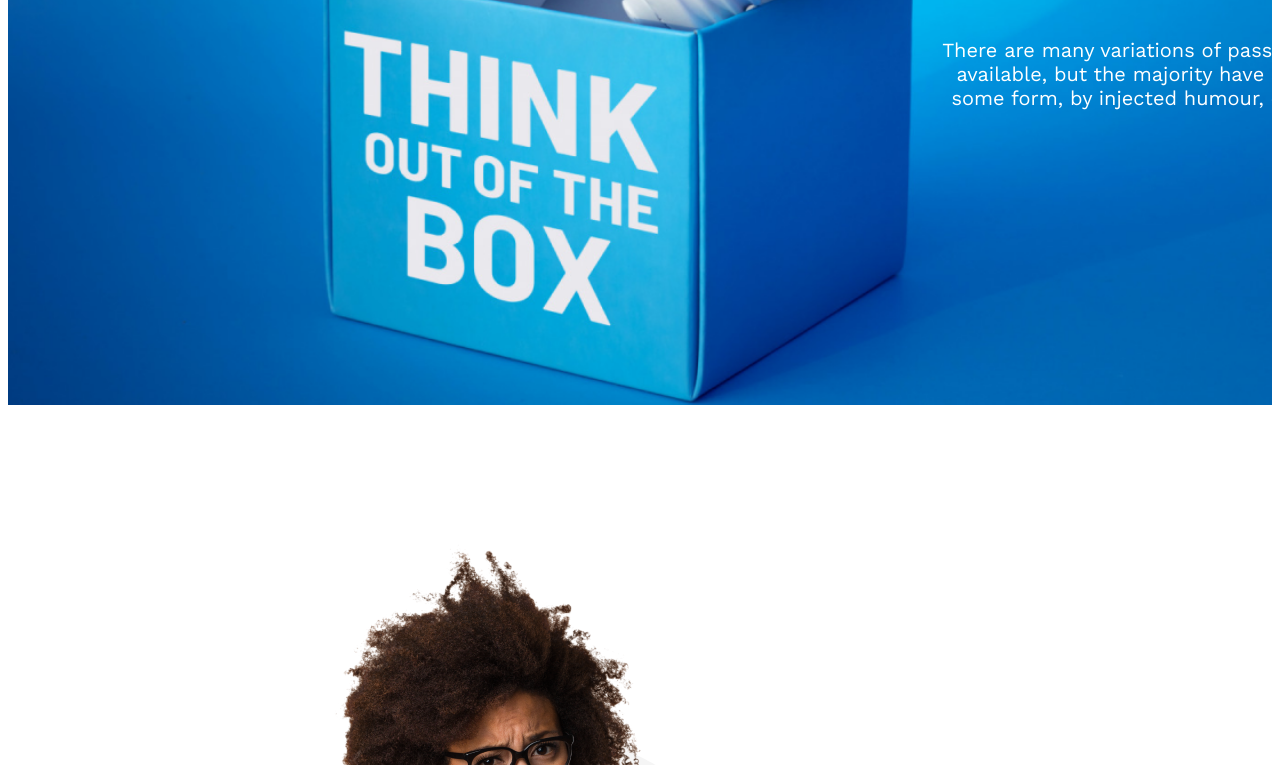
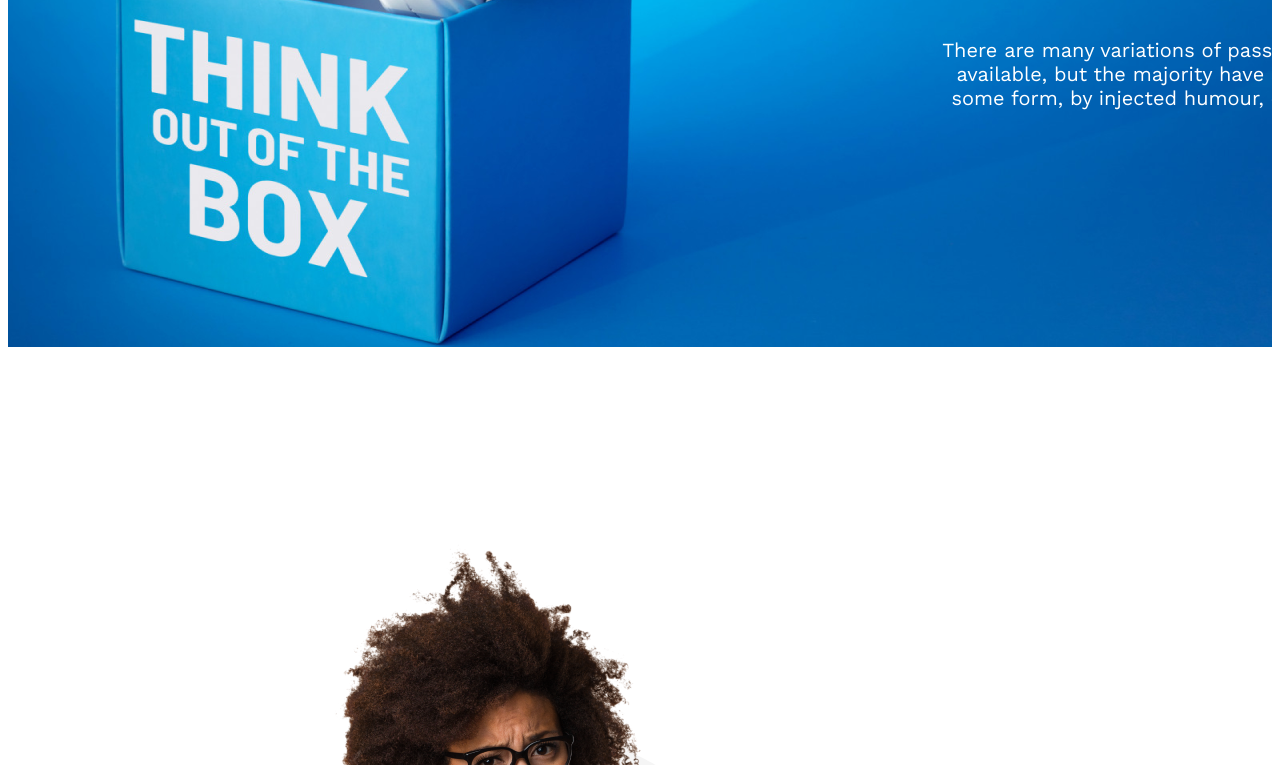
Before and after one commit to MobarakHossainNoyon/my-first-assignment, a plain HTML site: page index.html in a window 1280 px wide. Shown: the part 526-1291 px from the top of the page. Drawn offline with nearby package versions, Linux system fonts and the light colour scheme.

Commit message:
image fix

```diff
--- a/style/style.css
+++ b/style/style.css
@@ -6,7 +6,9 @@
 
     background-image: url('../images/banner/banner3.png');
     background-repeat: no-repeat;
-    background-size: cover;
+    background-attachment: fixed;
+    background-position: center;
+
 
 }
 .header-info{
```
